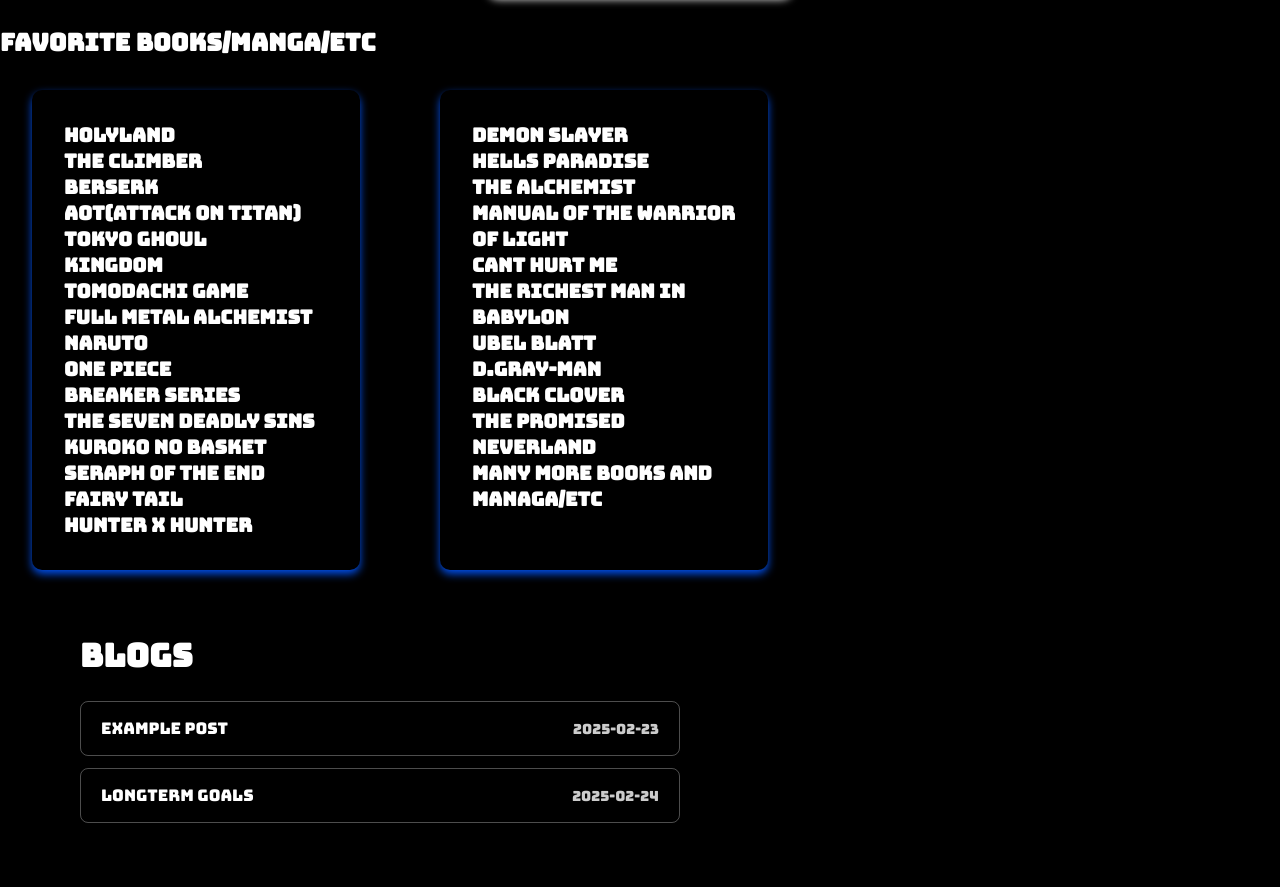
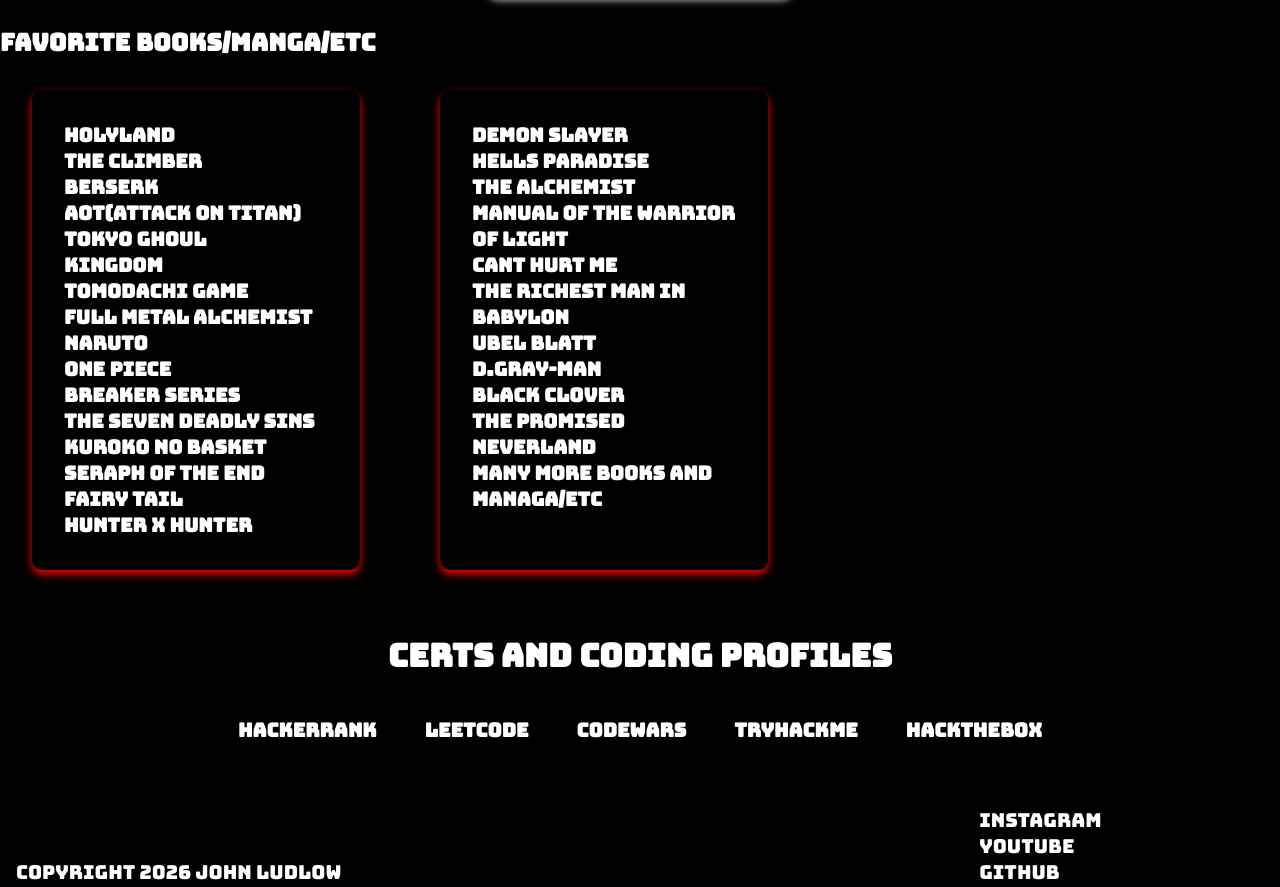
Before and after one commit to Einvy/react-portfolio, a React (Create React App) app: page / in a window 1280 px wide. Shown: the part 1334-2221 px from the top of the page. Built offline with nearby package versions, Linux system fonts and the light colour scheme; a web font is replaced by a local one.

Commit message:
Fixed the rendering of the books to just use a map instead of using hard coded values

```diff
--- /dev/null
+++ b/src/App.jsx
@@ -0,0 +1,29 @@
+import React from "react";
+import Header from "./Components/Header";
+import Footer from "./Components/Footer";
+import Body from "./Components/Body";
+import Skills from "./Components/Skills";
+import Projects from "./Components/Projects";
+import Books from "./Components/Books";
+// import Blogs from "./Components/Blogs";
+import Certs from "./Components/Certs";
+import NootropicStack from "./Components/NootropicStack";
+import Keyboard from "./Components/Keyboard";
+
+function App() {
+  return (
+    <div>
+      <Header title="John's Portfolio" />
+      <Body />
+      <Skills />
+      <Projects />
+      <Keyboard />
+      <Books />
+      {/* <Blogs /> */}
+      <Certs />
+      <Footer />
+    </div>
+  );
+}
+
+export default App;
--- a/src/Components/App.jsx
+++ /dev/null
@@ -1,29 +0,0 @@
-import React from "react";
-import Header from "./Header";
-import Footer from "./Footer";
-import Body from "./Body";
-import Skills from "./Skills";
-import Projects from "./Projects";
-import Keyboard from "./Keyboard";
-import Books from "./Books";
-import Blogs from "./Blogs";
-import Certs from "./Certs";
-import NootropicStack from "./NootropicStack";
-
-function App() {
-  return (
-    <div>
-      <Header title="John's Portfolio" />
-      <Body />
-      <Skills />
-      <Projects />
-      <Keyboard />
-      <Books />
-      <Blogs />
-      <Certs />
-      <Footer />
-    </div>
-  );
-}
-
-export default App;
--- a/src/Components/Books.jsx
+++ b/src/Components/Books.jsx
@@ -1,41 +1,12 @@
 import React from "react";
-
+import { listedItems, listedItems2 } from "./book";
 function Books() {
   return (
     <div>
       <h2>Favorite books/manga/etc</h2>
       <div className="Books__lists">
-        <ul className="Booksandmanga">
-          <li>Holyland</li>
-          <li>The Climber</li>
-          <li>Berserk</li>
-          <li>AOT(Attack on Titan)</li>
-          <li>Tokyo Ghoul</li>
-          <li>Kingdom</li>
-          <li>Tomodachi Game</li>
-          <li>Full Metal Alchemist</li>
-          <li>Naruto</li>
-          <li>One Piece</li>
-          <li>Breaker Series</li>
-          <li>The Seven Deadly Sins</li>
-          <li>Kuroko no Basket</li>
-          <li>Seraph of the End</li>
-          <li>Fairy Tail</li>
-          <li>Hunter x Hunter</li>
-        </ul>
-        <ul className="Booksandmanga">
-          <li>Demon Slayer</li>
-          <li>Hells Paradise</li>
-          <li>The Alchemist</li>
-          <li>Manual of the warrior of light</li>
-          <li>Cant hurt me</li>
-          <li>The richest man in babylon</li>
-          <li>Ubel blatt</li>
-          <li>D.Gray-Man</li>
-          <li>Black Clover</li>
-          <li>The Promised Neverland</li>
-          <li>Many more books and managa/etc</li>
-        </ul>
+        <ul className="Booksandmanga">{listedItems}</ul>
+        <ul className="Booksandmanga">{listedItems2}</ul>
       </div>
     </div>
   );
--- a/src/Components/Certs.jsx
+++ b/src/Components/Certs.jsx
@@ -6,11 +6,11 @@
       <h2 id="certs-heading">Certs and Coding Profiles</h2>
       <div className="certs-list">
         <ul className="Certs__list">
-          <a href="https://www.hackerrank.com/johntludlow">hackerrank</a>
-          <a href="https://leetcode.com/johntludlow">leetcode</a>
-          <a href="https://codewars.com/johntludlow">codewars</a>
-          <a href="https://tryhackme.com/johntludlow">tryhackme</a>
-          <a href="https://hackthebox.com/johntludlow">hackthebox</a>
+          <a href="#">hackerrank</a>
+          <a href="#">leetcode</a>
+          <a href="#">codewars</a>
+          <a href="#">tryhackme</a>
+          <a href="#">hackthebox</a>
         </ul>
       </div>
     </section>
--- /dev/null
+++ b/src/Components/book.js
@@ -0,0 +1,38 @@
+const book = {
+  name: [
+    "Holyland",
+    "The Climber",
+    "Berserk",
+    "AOT(Attack on Titan)",
+    "Tokyo Ghoul",
+    "Kingdom",
+    "Tomodachi Game",
+    "Full Metal Alchemist",
+    "Naruto",
+    "One Piece",
+    "Breaker Series",
+    "The Seven Deadly Sins",
+    "Kuroko no Basket",
+    "Seraph of the End",
+    "Fairy Tail",
+    "Hunter x Hunter",
+  ],
+  name2: [
+    "Demon Slayer",
+    "Hells Paradise",
+    "The Alchemist",
+    "Manual of the warrior of light",
+    "Cant hurt me",
+    "The richest man in babylon",
+    "Ubel blatt",
+    "D.Gray-Man",
+    "Black Clover",
+    "The Promised Neverland",
+    "Many more books and managa/etc",
+  ],
+};
+
+const listedItems = book.name.map((item) => <li key={item}>{item}</li>);
+const listedItems2 = book.name2.map((item) => <li key={item}>{item}</li>);
+
+export { listedItems, listedItems2 };
--- a/src/index.js
+++ b/src/index.js
@@ -1,7 +1,7 @@
 import React from "react";
 import ReactDOM from "react-dom/client";
 import "./styles.css";
-import App from "./Components/App";
+import App from "./App";
 
 // RENDER APP COMPONENTS TO THE ROOT ELEMENT
 const root = ReactDOM.createRoot(document.getElementById("root"));
--- a/src/styles.css
+++ b/src/styles.css
@@ -221,7 +221,7 @@
   padding: 2rem;
   margin: 2rem;
   border-radius: 10px;
-  box-shadow: 0 4px 8px 0 rgb(1, 80, 238);
+  box-shadow: 0 4px 8px 0 red;
   transition: 0.3s;
   flex: 1;
   min-width: 0;
```
